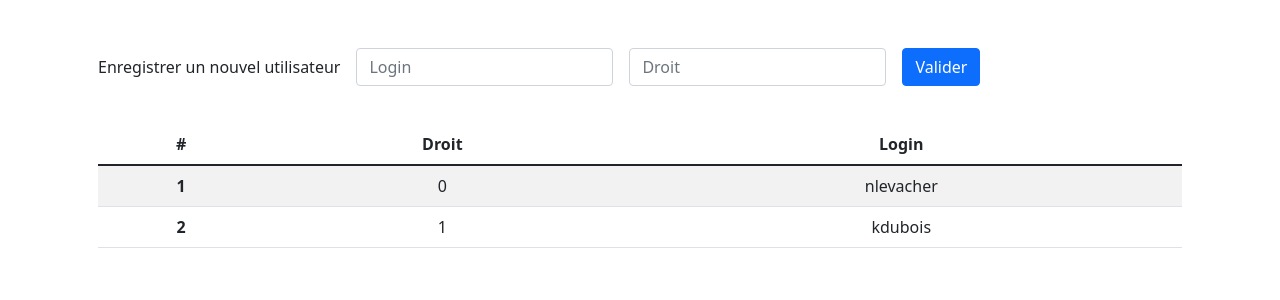
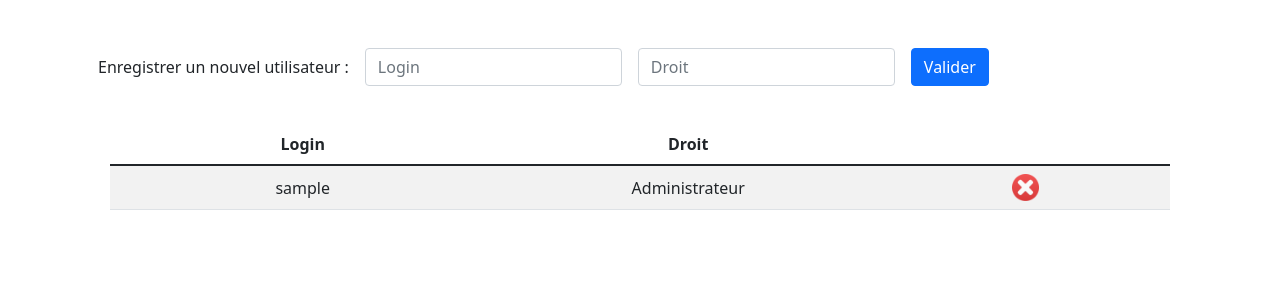
Before and after one commit to MADcampusgithub/AFLM_Application_Chataigneraie, a Symfony app: template AFLM_App/templates/utilisateurs.html.twig in a window 1280 px wide. Shown: the part 72-372 px from the top of the page. Run offline with Twig, Linux system fonts and the light colour scheme; the template is opened without the code that fills it: most values are stand-ins (such as "Sample title", 1, 10 or a date in 2020); some libraries are stand-ins or nearby versions.

Commit message:
Suppression d'un utilisateur

```diff
--- a/AFLM_App/config/services.yaml
+++ b/AFLM_App/config/services.yaml
@@ -4,7 +4,7 @@
 # Put parameters here that don't need to change on each machine where the app is deployed
 # https://symfony.com/doc/current/best_practices.html#use-parameters-for-application-configuration
 parameters:
-
+    app.urlAPI: 'http://10.3.249.223:8001/'
 services:
     # default configuration for services in *this* file
     _defaults:
@@ -19,6 +19,5 @@ services:
             - '../src/DependencyInjection/'
             - '../src/Entity/'
             - '../src/Kernel.php'
-
     # add more service definitions when explicit configuration is needed
     # please note that last definitions always *replace* previous ones
--- a/AFLM_App/src/Controller/ConnexionController.php
+++ b/AFLM_App/src/Controller/ConnexionController.php
@@ -9,8 +9,11 @@ use Symfony\Component\HttpFoundation\Response;
 use Symfony\Component\Routing\Annotation\Route;
 use Symfony\Component\HttpFoundation\Session\Session;
 
+//$this->getParameter('app.urlAPI');
+
 class ConnexionController extends AbstractController
 {
+
     /**
      * @Route("/connexion", name="app_connexion", methods={"GET"})
      */
--- a/AFLM_App/templates/utilisateurs.html.twig
+++ b/AFLM_App/templates/utilisateurs.html.twig
@@ -7,7 +7,7 @@
 {% block content %}
 <form action="{{path("post_utilisateurs")}}" method="POST" class="row g-3">
   <div class="col-auto">
-    <label class="form-control-plaintext">Enregistrer un nouvel utilisateur</label>
+    <label class="form-control-plaintext">Enregistrer un nouvel utilisateur : </label>
     <input type="text" readonly class="form-control-plaintext" id="Name" >
   </div>
   <div class="col-auto">
@@ -22,28 +22,33 @@
     <button type="submit" class="btn btn-primary mb-3">Valider</button>
   </div>
 </form>
-
-    <table class="table table-hover table-striped">
+<div class="container">
+    <table class="table table-hover table-striped text-center align-middle">
         <thead>
             <tr>
-                <th scope="col">#</th>
-                <th scope="col">Droit</th>
-                <th scope="col">Login</th>
+              <th class = "col-md-4">Login</th>
+              <th class = "col-md-4">Droit</th>
+              <th class = "col-md-3"></th>
             </tr>
         </thead>
         <tbody>
-            <tr>
-                <th scope="row">1</th>
-                <td>0</td>
-                <td>nlevacher</td>
-            </tr>
-            <tr>
-                <th scope="row">2</th>
-                <td>1</td>
-                <td>kdubois</td>
+              {% for util in utilisateurs %}
+              <tr>
+                <td> {{util.utiLogin}}</td>
+                <td> {% if util.utiDroit == true %} Administrateur {% else %} Professeur {% endif %} </td>
+                <td>
+                  <div class="col-12">
+
+                    <a href="{{ path("suppr_utilisateurs", {"id" : util.id}) }}">
+                    <img src="professionnel/Supp.png" class="rounded" width="10%" alt="...">
+                    </a>
+                  </div>
+                </td>
+              </tr>
+              {% endfor %}
             </tr>
         </tbody>
     </table>
-
+</div>
 
 {% endblock %}
```
Also changed, not shown: AFLM_App/src/Controller/UtilisateursController.php (+35 -1 lines).
